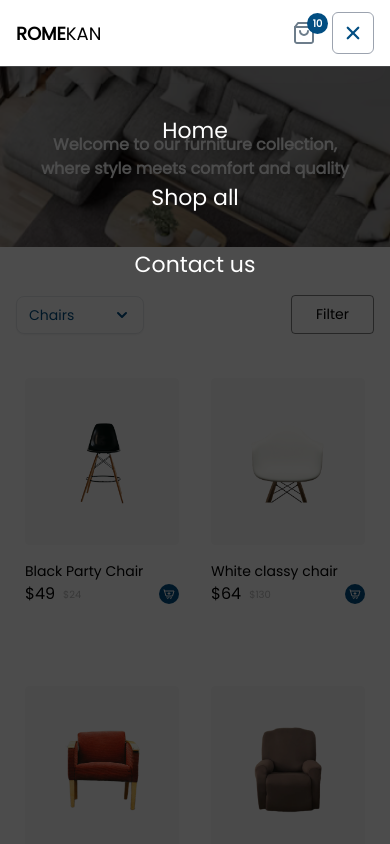
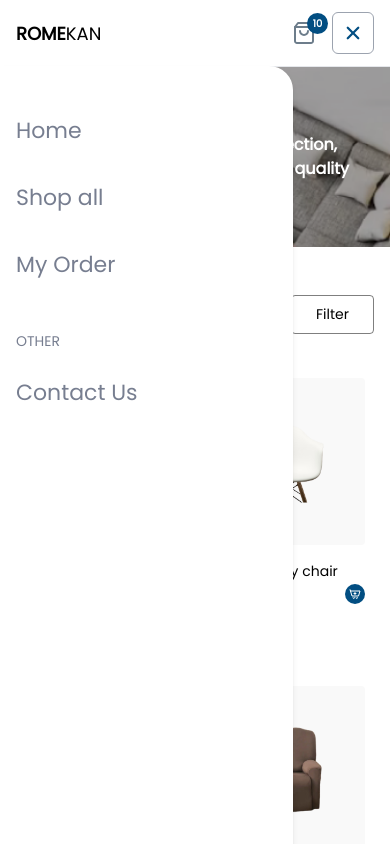
Before and after one commit to Praizee/romekan-furniture-hng-stage2, a Next.js app: page / in a window 390 px wide. Both pictures are taken after a click on the button 354 px from the left and 32 px from the top of the page. Shown: the top 844 px of the page. Built offline with nearby package versions, Linux system fonts and the light colour scheme.

Commit message:
mobile nav (design)
prolly revert later

```diff
--- a/app/components/common/Navbar.tsx
+++ b/app/components/common/Navbar.tsx
@@ -79,16 +79,17 @@ const Navbar = () => {
         <div
           className={`flex-1 justify-self-center pb-3 md:block md:pb-0 md:mt-0 ${
             state
-              ? "flex justify-center text-center pt-12 absolute h-screen w-full p-4 backdrop-blur-lg bg-black/70 text-white"
+              ? "flex flex-col gap-8 pt-12 absolute h-screen w-3/4 sm:w-1/2 p-4 backdrop-blur-lg bg-white rounded-r-3xl shadow-md text-[#777E90]"
               : "hidden"
           }`}
         >
           <ul className="justify-center items-center space-y-8 md:flex md:space-x-8 md:space-y-0">
             {navigation.map((item, idx) => {
+              if (idx === 2) {
                 return (
                   <li
                     key={idx}
-                  className="md:text-[14px] text-[22px] text-white md:text-romekan-navbar font-medium hover:text-romekan-blue duration-150"
+                    className="hidden md:block md:text-[14px] text-[22px] text-[#777E90] md:text-romekan-navbar font-medium hover:text-romekan-blue duration-150"
                   >
                     <Link
                       href={item.path}
@@ -99,8 +100,39 @@ const Navbar = () => {
                     </Link>
                   </li>
                 );
+              } else {
+                return (
+                  <li
+                    key={idx}
+                    className="md:text-[14px] text-[22px] text-[#777E90] md:text-romekan-navbar font-medium hover:text-romekan-blue duration-150"
+                  >
+                    <Link
+                      href={item.path}
+                      className="group transition duration-300"
+                    >
+                      {item.title}
+                      <span className="block max-w-0 group-hover:max-w-full transition-all duration-500 h-0.5 bg-romekan-blue" />
+                    </Link>
+                  </li>
+                );
+              }
             })}
+            <Link
+              href=""
+              className="md:text-[14px] text-[22px] text-[#777E90] md:text-romekan-navbar font-medium group transition duration-300 block md:hidden"
+            >
+              My Order
+              <span className="block max-w-0 group-hover:max-w-full transition-all duration-500 h-0.5 bg-romekan-blue" />
+            </Link>
           </ul>
+
+          <div className="flex flex-col gap-6 pt-4 md:hidden md:text-[14px] text-[22px] text-[#777E90] md:text-romekan-navbar font-medium">
+            <p className="text-[14px]">OTHER</p>
+            <Link href="" className="group transition duration-300">
+              Contact Us
+              <span className="block max-w-0 group-hover:max-w-full transition-all duration-500 h-0.5 bg-romekan-blue" />
+            </Link>
+          </div>
         </div>
 
         <div className="hidden md:inline-flex items-center gap-x-8 md:px-8">
```
Lines whose indentation alone changed are shown as unchanged.
